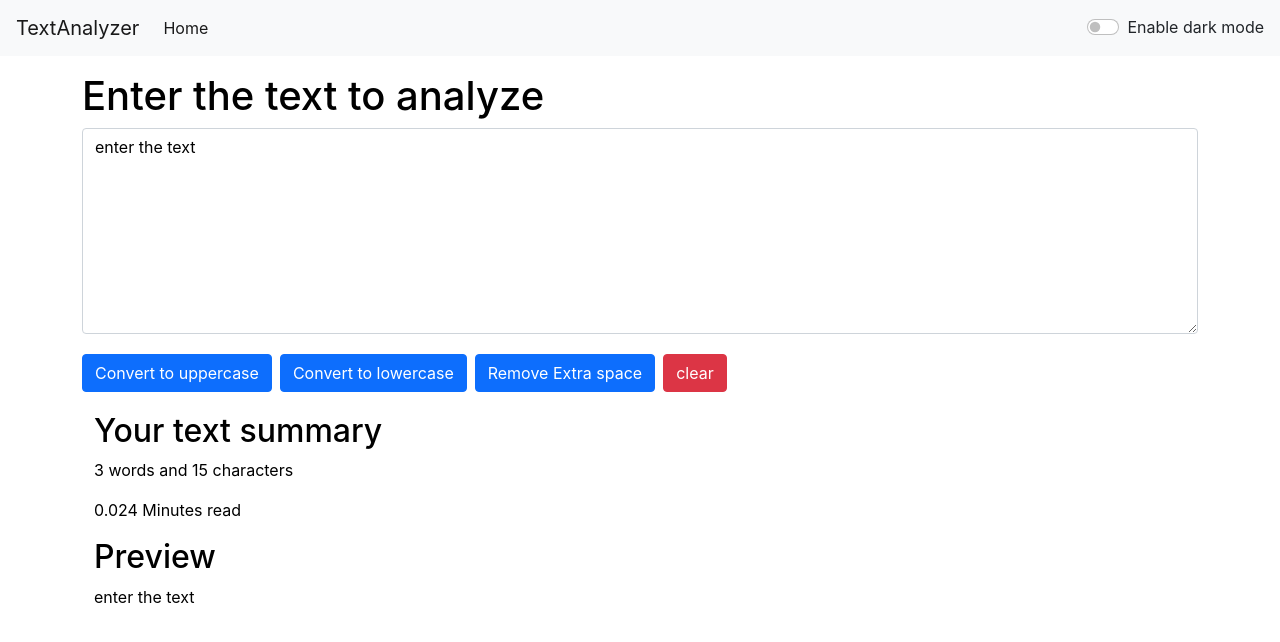
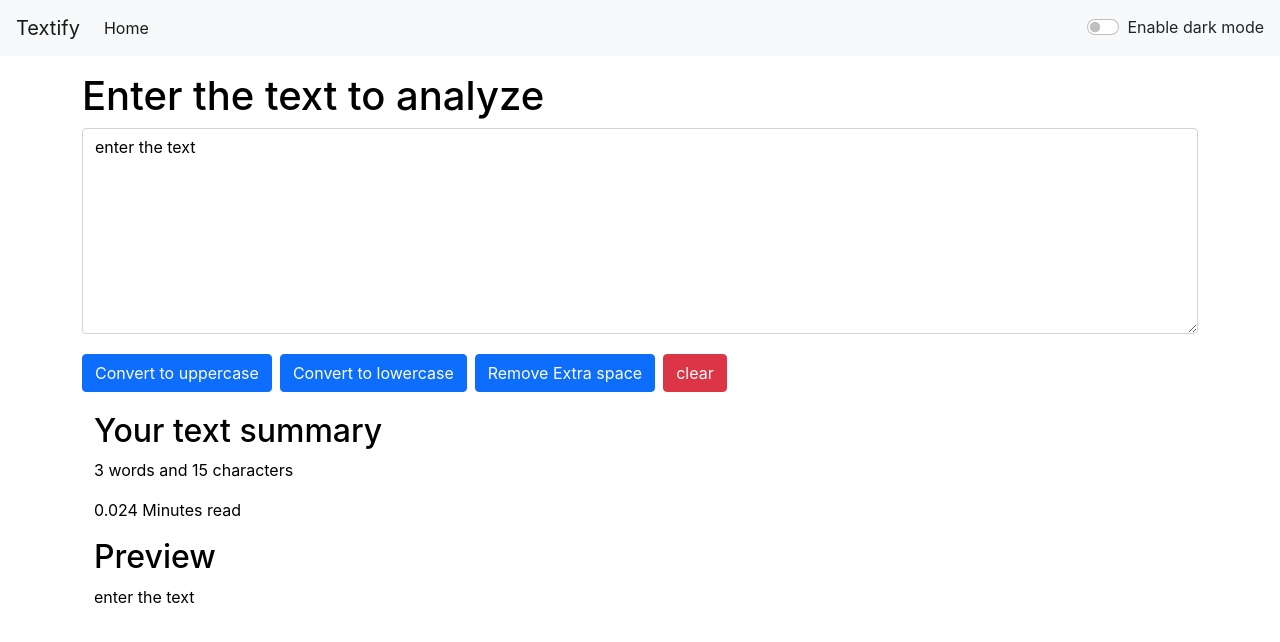
Before and after one commit to omk29504/TextUtils-React, a React (Create React App) app: page / in a window 1280 px wide. Shown: the top 642 px of the page. Built offline with nearby package versions, Linux system fonts and the light colour scheme.

Commit message:
changes made to the title

```diff
--- a/src/App.js
+++ b/src/App.js
@@ -36,7 +36,7 @@
     <>
       {/* <Router> */}
         <Navbar
-          title="TextAnalyzer"
+          title="Textify"
           About="About TextModifier"
           theme={theme}
           toggleMode={toggleMode}
```
